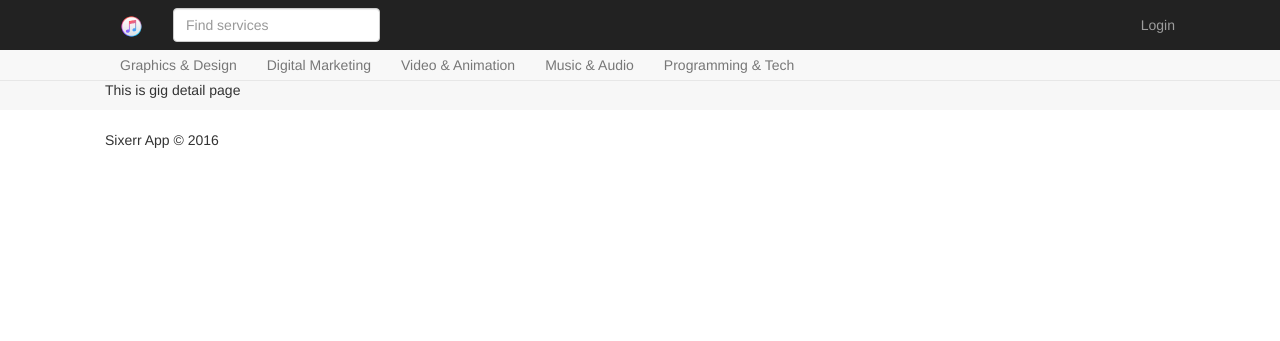
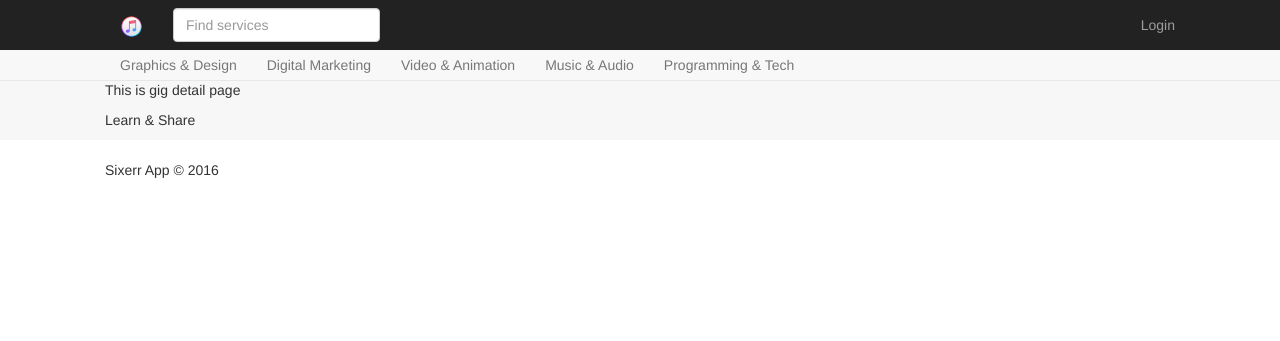
Before and after one commit to JesonDerulo/sixerr, a Django app: template sixerrapp/templates/gig_detail.html in a window 1280 px wide. Shown: the top 341 px of the page. Run offline with Django 3.2, Linux system fonts and the light colour scheme; the template is opened without the code that fills it, so the values that code supplies are empty; some libraries are stand-ins or nearby versions.

Commit message:
Learn&share

```diff
--- a/sixerrapp/templates/gig_detail.html
+++ b/sixerrapp/templates/gig_detail.html
@@ -1,4 +1,5 @@
 {% extends 'base.html' %}
 {% block page %}
 <p>This is gig detail page</p>
+<p>Learn & Share</p>
 {% endblock%}
--- a/sixerrapp/templates/home.html
+++ b/sixerrapp/templates/home.html
@@ -1,6 +1,6 @@
 {% extends 'base.html'  %}
 {% block page%}
 <p>Home</p>
-<p>Make it Better</p>
+<p>Learn & Share</p>
 <a href=" {% url 'gig_detail' '1' %}">Gig Detail</a>
 {% endblock%}
```
